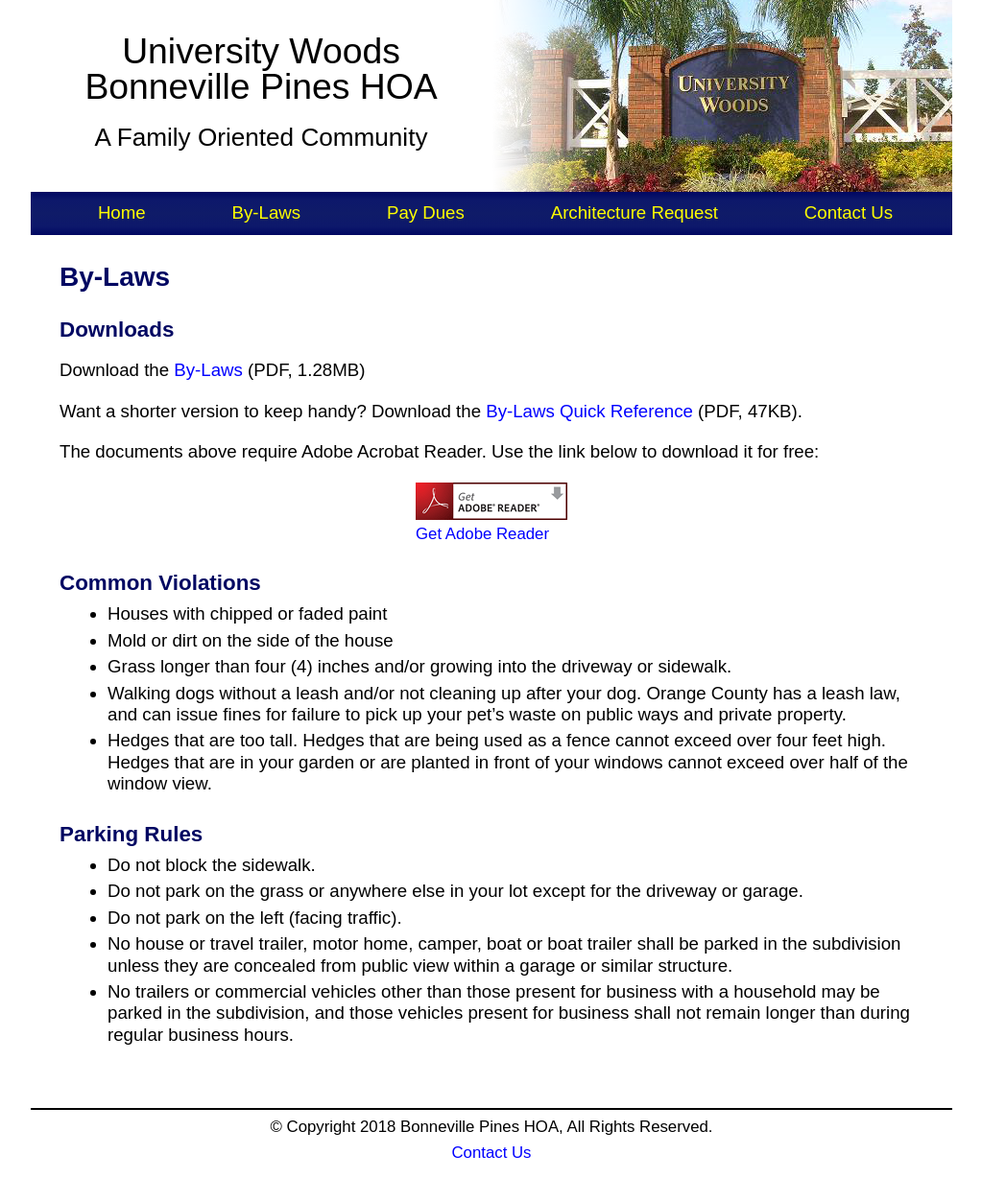
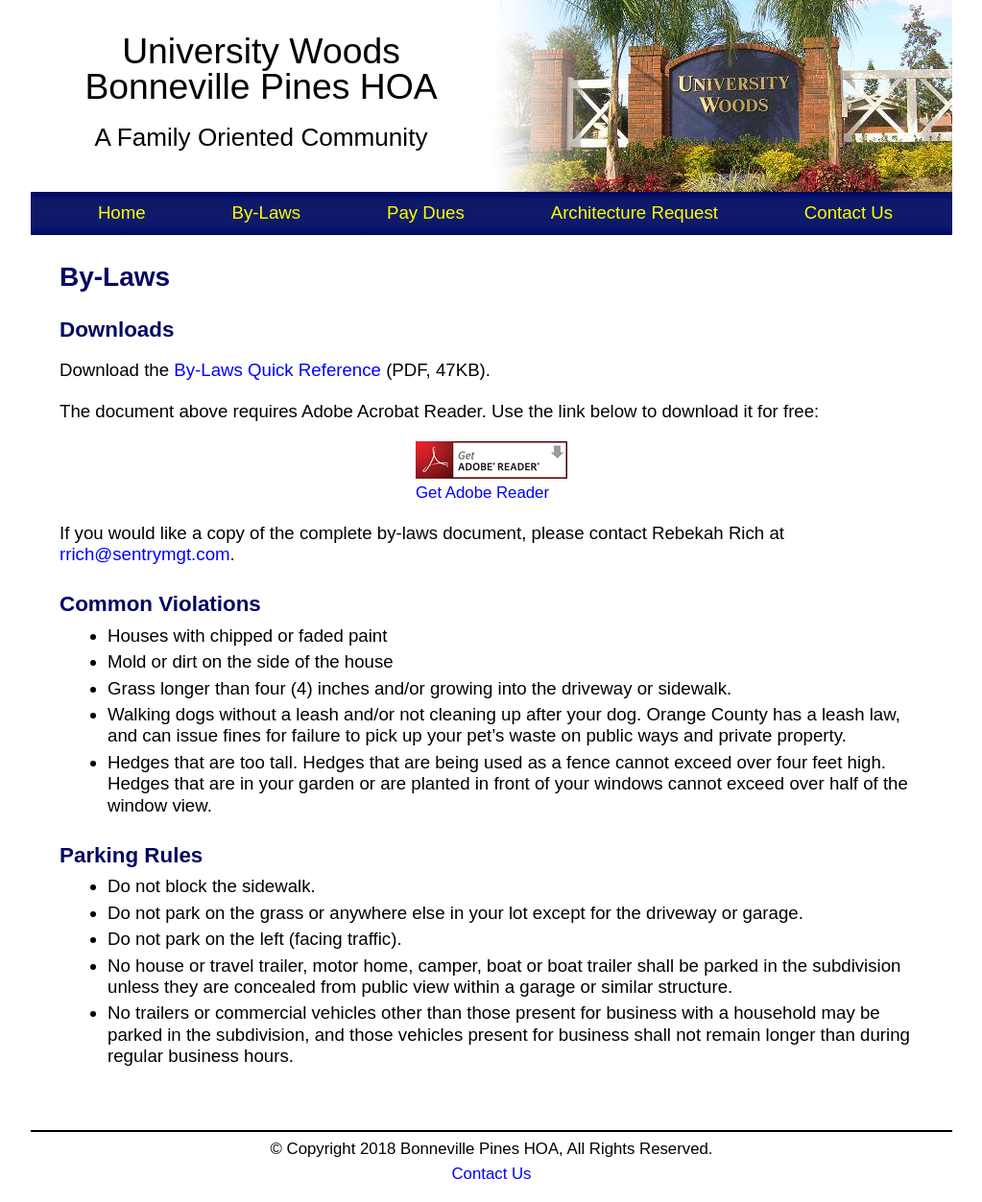
Before and after one commit to bphoa/website, a Jekyll site: the page built from bylaws.md, in a window 1280 px wide. Shown: the whole page at 96% size, without its empty margins (128-1151 px from the left). Built offline with Jekyll 4.4.1, drawn with Linux system fonts in a browser that asks for light colours; before the commit the page ends 1231 px from its top, so only the background shows below that.

Commit message:
Remove by-laws document.  Fixes #7

```diff
--- a/bylaws.md
+++ b/bylaws.md
@@ -6,13 +6,13 @@ description: A digital copy of the HOA by-laws
 
 ## Downloads
 
-Download the [By-Laws]({{ site.url }}/assets/files/BPHOA_bylaws_2012.pdf) (PDF, 1.28MB)
+Download the [By-Laws Quick Reference]({{ site.url }}/assets/files/BPHOA_bylaws_quick_reference.pdf) (PDF, 47KB).
 
-Want a shorter version to keep handy?  Download the [By-Laws Quick Reference]({{ site.url }}/assets/files/BPHOA_bylaws_quick_reference.pdf) (PDF, 47KB).
-
-The documents above require Adobe Acrobat Reader.  Use the link below to download it for free:
+The document above requires Adobe Acrobat Reader.  Use the link below to download it for free:
 
 {% include acrobat.html %}
+
+If you would like a copy of the complete by-laws document, please contact Rebekah Rich at <rrich@sentrymgt.com>.
 
 ## Common Violations
 
```
Also changed, not shown: index.md (+1 -1 lines), 1 other file.
